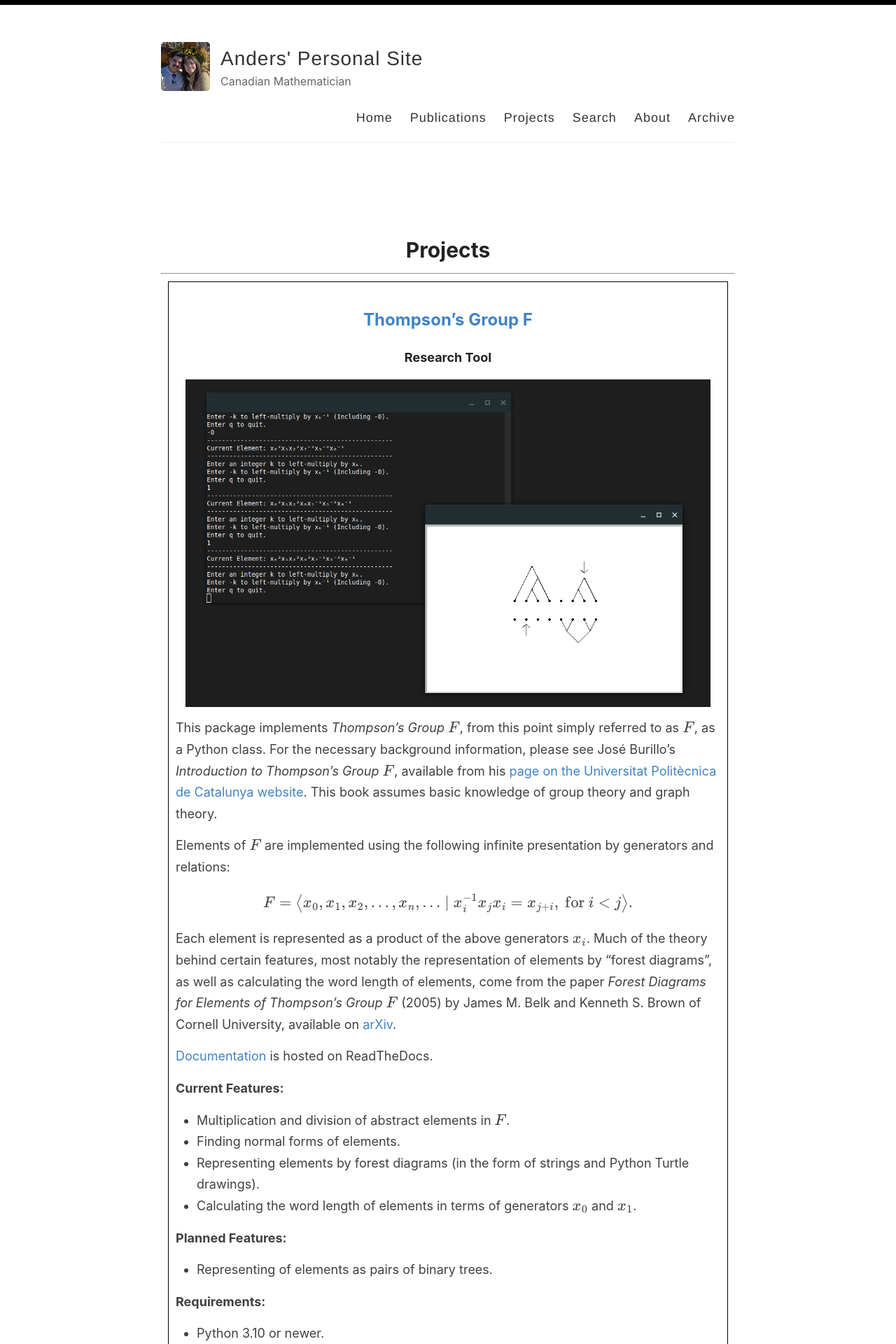
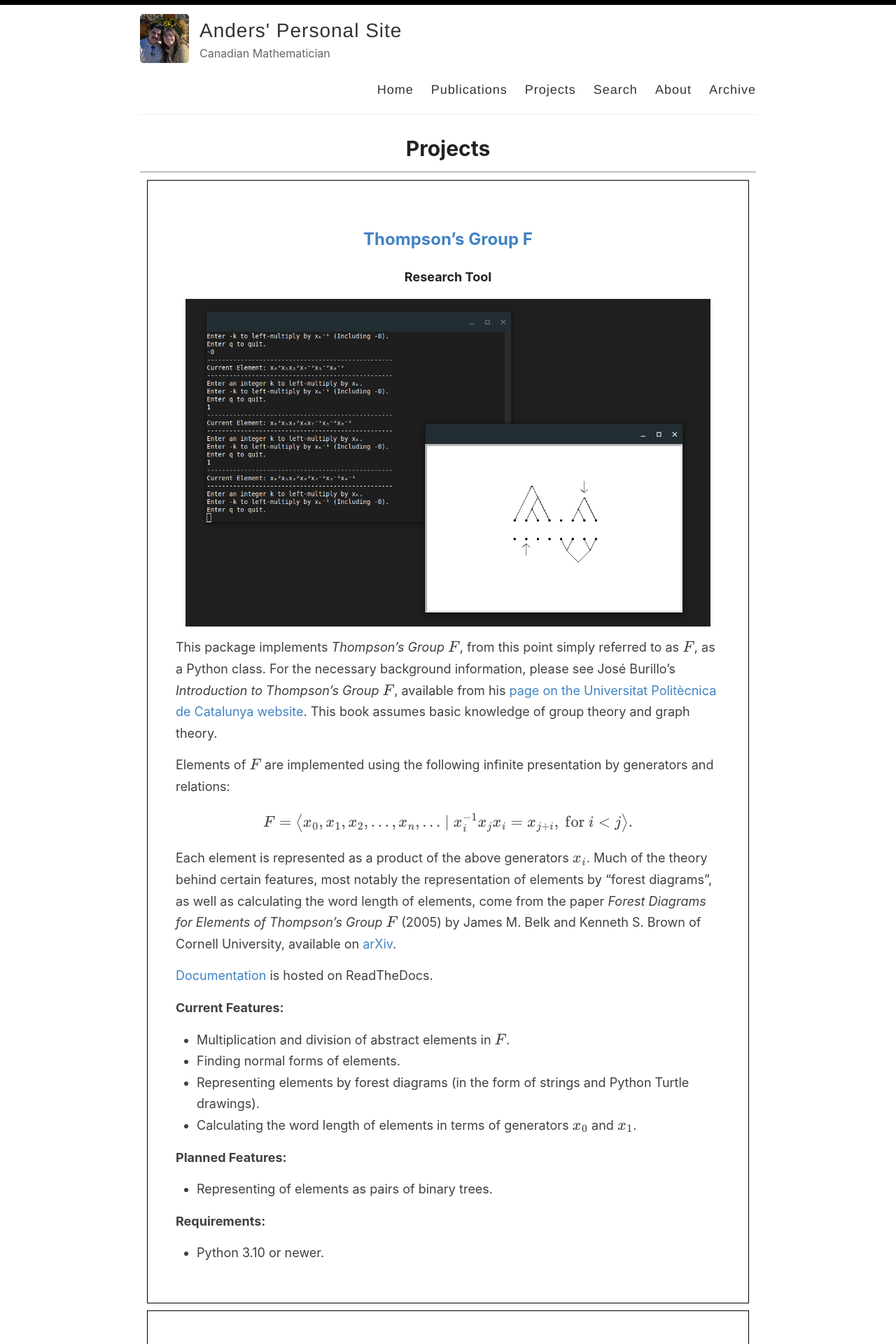
Before and after one commit to And-ers/And-ers.github.io, a Jekyll site: the page built from _pages/projects.md, in a window 1280 px wide. Shown: the top 1920 px of the page at 70% size. Built offline with Jekyll 4.4.1, drawn with Linux system fonts in a browser that asks for light colours.

Commit message:
Fixed error: container padding was changed instead of stylebox

```diff
--- a/assets/style.scss
+++ b/assets/style.scss
@@ -33,7 +33,7 @@ body {
 .container {
   margin: 0 auto;
   max-width: 900px;
-  padding: 40px 40px;
+  padding: 0 10px;
   width: 100%;
 }
 
@@ -1141,7 +1141,7 @@ Modules - reusable parts of our design
 
 .stylebox {
   border: 1px solid black;
-  padding: 10px;
+  padding: 40px;
   margin: 10px;
 }
 
```
